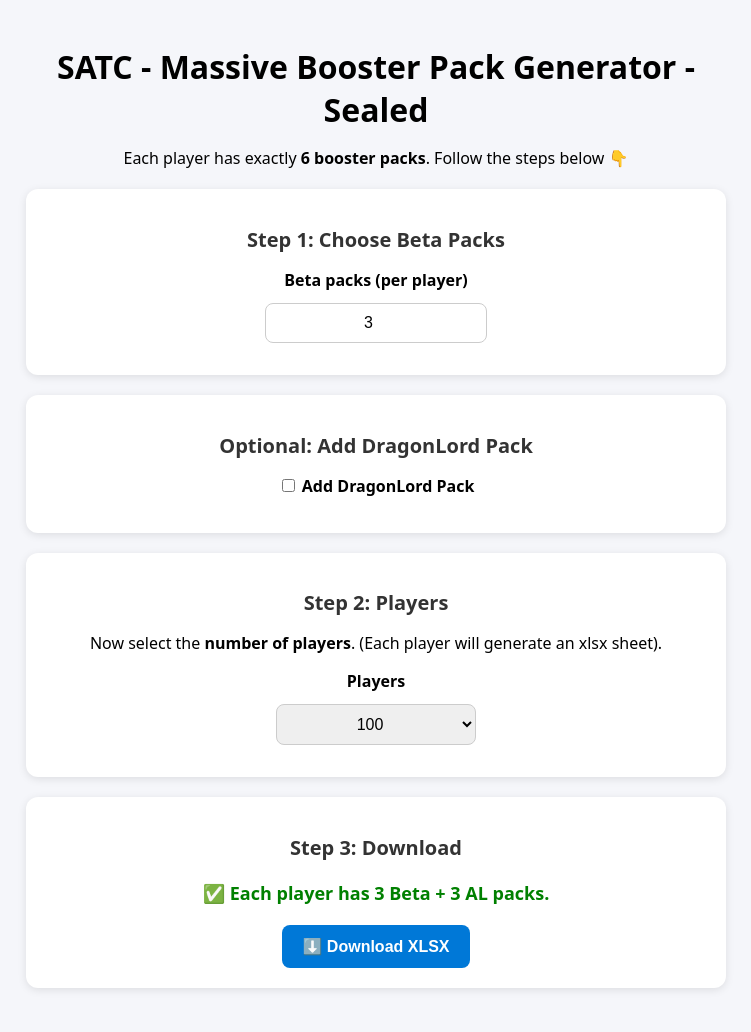
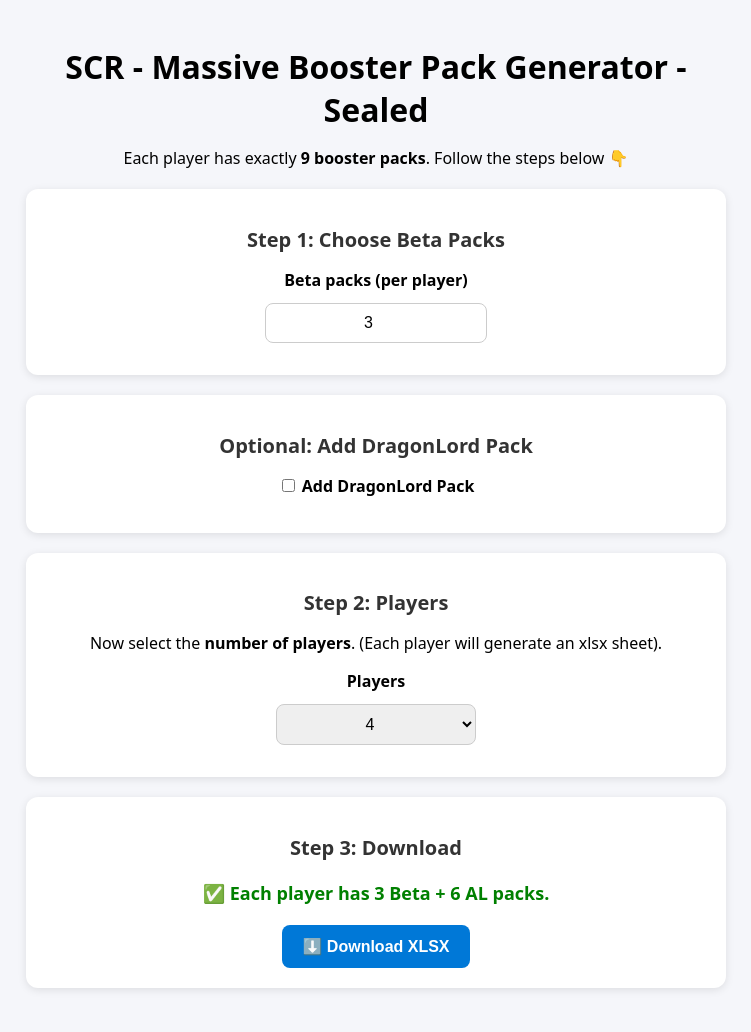
Before and after one commit to jordim75/SealedSCR, a Flask app: page / in a window 1280 px wide. Shown: the whole page, without its empty margins (264-1015 px from the left). Run offline with Flask 3, Linux system fonts and the light colour scheme; some libraries are stand-ins or nearby versions.

Commit message:
Update index.html

```diff
--- a/templates/index.html
+++ b/templates/index.html
@@ -2,7 +2,7 @@
 <html lang="ca">
 <head>
   <meta charset="UTF-8" />
-  <title>SATC-Sealed</title>
+  <title>Generador de sobres</title>
   <meta name="viewport" content="width=device-width, initial-scale=1" />
   <style>
     body {
@@ -85,9 +85,9 @@
   </style>
 </head>
 <body>
-  <h1>SATC - Massive Booster Pack Generator - Sealed</h1>
+  <h1>SCR - Massive Booster Pack Generator - Sealed</h1>
   <p>
-    Each player has exactly <strong>6 booster packs</strong>.
+    Each player has exactly <strong>9 booster packs</strong>.
     Follow the steps below 👇
   </p>
 
@@ -96,7 +96,7 @@
     <h2>Step 1: Choose Beta Packs</h2>
     <div class="row">
       <label for="nType1">Beta packs (per player)</label>
-      <input id="nType1" type="number" min="0" max="6" value="3" />
+      <input id="nType1" type="number" min="0" max="9" value="3" />
     </div>
   </div>
 
@@ -123,9 +123,9 @@
         <option value="1">1</option>
         <option value="2">2</option>
         <option value="3">3</option>
-        <option value="4" >4</option>
+        <option value="4" selected>4</option>
         <option value="50">50</option>
-        <option value="100"selected > 100</option>
+        <option value="100">100</option>
       </select>
     </div>
   </div>
@@ -149,10 +149,10 @@
     function updateStatus() {
       const n1 = parseInt(n1El.value || '0', 10);
       const dl = dlEl.checked ? 1 : 0;
-      const n2 = (dl ? 5 : 6) - n1;
+      const n2 = (dl ? 8 : 9) - n1;
 
-      if (isNaN(n1) || n1 < 0 || n1 > (dl ? 5 : 6)) {
-        statusEl.textContent = `❌ Number of Beta packs must be between [0-${dl ? 5 : 6}].`;
+      if (isNaN(n1) || n1 < 0 || n1 > (dl ? 8 : 9)) {
+        statusEl.textContent = `❌ Number of Beta packs must be between [0-${dl ? 8 : 9}].`;
         statusEl.style.color = "red";
         exportBtn.disabled = true;
       } else {
@@ -173,7 +173,7 @@
       const j = parseInt(jugadorsEl.value, 10);
       const n1 = parseInt(n1El.value, 10);
       const dl = dlEl.checked ? 1 : 0;
-      const n2 = (dl ? 5 : 6) - n1;
+      const n2 = (dl ? 8 : 9) - n1;
 
       window.location.href = `/export_xlsx/${j}/${n1}/${n2}/${dl}`;
     });
```
